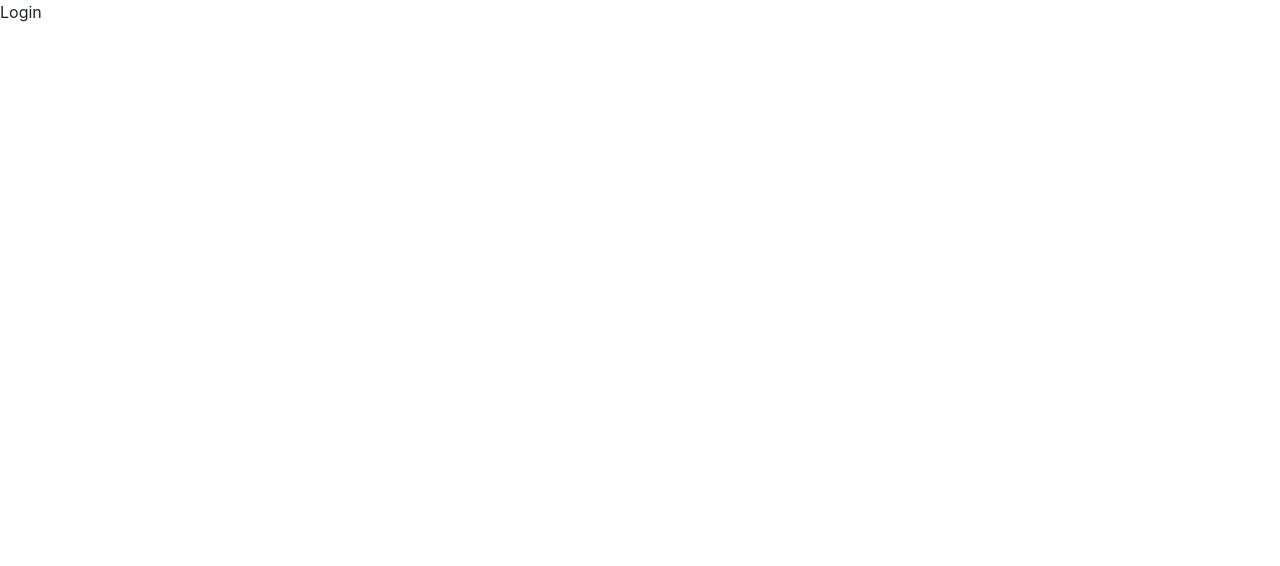
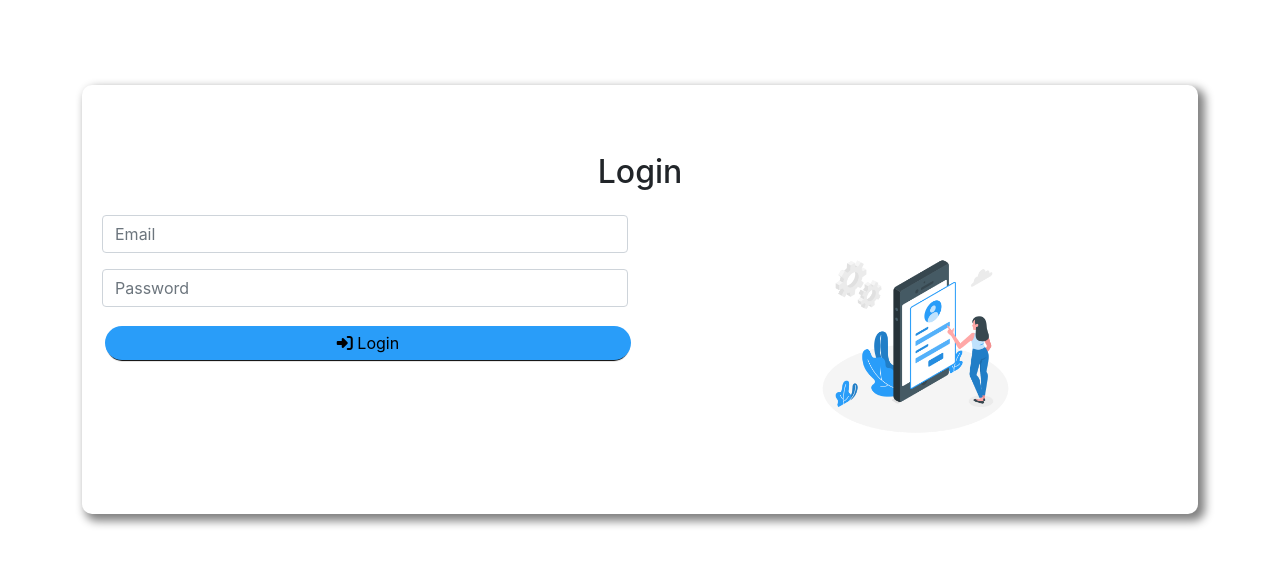
Before and after one commit to prajaktadharpure28/The_Rising_Sun_Cafe, a React (Create React App) app in the folder client/: page /login in a window 1280 px wide. Shown: the top 566 px of the page. Built offline with nearby package versions, Linux system fonts and the light colour scheme.

Commit message:
feat: added login page

```diff
--- /dev/null
+++ b/client/src/util/currentUser.js
@@ -0,0 +1 @@
+export const currentUser = JSON.parse(localStorage.getItem('currentUser')) || null;
--- a/client/src/views/Login/Login.css
+++ b/client/src/views/Login/Login.css
@@ -0,0 +1,26 @@
+.login-card{
+    padding: 20px;
+    margin-top: 85px;
+    border-radius: 10px;
+    display: block;
+    margin-left: auto;
+    margin-right: auto;
+    box-shadow: 5px 5px 10px 2px gray;
+}
+
+.login-img{
+    width: 50%;
+    display: block;
+    margin-left: auto;
+    margin-right: auto;
+}
+
+.login-page-btn{
+    padding: 5px;
+    margin: 3px;
+    width: 120px;
+    border-radius: 30px;
+    border: none;
+    background-color: #299DF9;
+    box-shadow: 0px 3px 1px -2px rgb(0, 0, 0);
+}
--- a/client/src/views/Login/Login.js
+++ b/client/src/views/Login/Login.js
@@ -1,8 +1,97 @@
-import React from 'react'
+import React, { useState, useEffect } from 'react';
+import axios from 'axios';
+import swal from "sweetalert";
+import headerImage from './img/login.png';
+
+import { currentUser } from './../../util/currentUser'
+import "./Login.css"
 
 function Login() {
+  const [email, setEmail] = useState("");
+  const [password, setPassword] = useState("");
+
+  useEffect(() => {
+    if (currentUser) {
+      window.location.href = "/"
+    }
+  }, [])
+
+  async function checkLogin() {
+    const response = await axios.post('/login', {
+      email: email,
+      password: password
+    })
+
+    console.log(response.data)
+    if (response.data.success) {
+      await swal({
+        title: "✅",
+        text: "Login Successfully !!",
+        icon: "success",
+        button: "Ok!",
+      })
+      localStorage.setItem('currentUser', JSON.stringify(response.data.data));
+      window.location.href = "/"
+
+    }
+    else {
+      await swal({
+        title: "😥",
+        text: response.data.message,
+        icon: "warning",
+        button: "Try Again!"
+      })
+      setEmail("");
+      setPassword("");
+      localStorage.removeItem('currentUser');
+    }
+  }
+
   return (
-    <div>Login</div>
+    <>
+      <div className='container mt-5'>
+        <div className='login-card'>
+          <div className='row'>
+            <h2 className='text-center mt-5'>Login</h2>
+            <div className='col-md-6 mt-3'>
+              <form>
+                <div className="mb-3">
+                  <input
+                    type="email"
+                    className="form-control"
+                    id="email"
+                    placeholder="Email"
+                    value={email} onChange={(e) => { setEmail(e.target.value) }}
+                  />
+                </div>
+                <div className="mb-3">
+                  <input
+                    type="password"
+                    className="form-control"
+                    id="password"
+                    placeholder="Password"
+                    value={password} onChange={(e) => { setPassword(e.target.value) }}
+                  />
+                </div>
+                <button className="login-page-btn w-100 mb-3" type="button" onClick={checkLogin}>
+                  <i className="fa-solid fa-right-to-bracket"></i> Login
+                </button>
+              </form>
+            </div>
+
+            <div className='col-md-6'>
+              <div className='mt-3 image mb-3 '>
+                <img
+                  src={headerImage}
+                  alt=""
+                  className="login-img mx-auto d-block "
+                />
+              </div>
+            </div>
+          </div>
+        </div>
+      </div>
+    </>
   )
 }
 
--- a/client/src/views/Signup/Signup.css
+++ b/client/src/views/Signup/Signup.css
@@ -23,6 +23,6 @@
     width: 120px;
     border-radius: 30px;
     border: none;
-    background-color: #FF998C;
+    background-color: #299DF9;
     box-shadow: 0px 3px 1px -2px rgb(0, 0, 0);
 }
```
Also changed, not shown: client/src/util/loginRequired.js (added, +16 -0 lines), client/src/views/Login/img/login.png (added), client/src/views/Signup/img/signup-girl.png.
